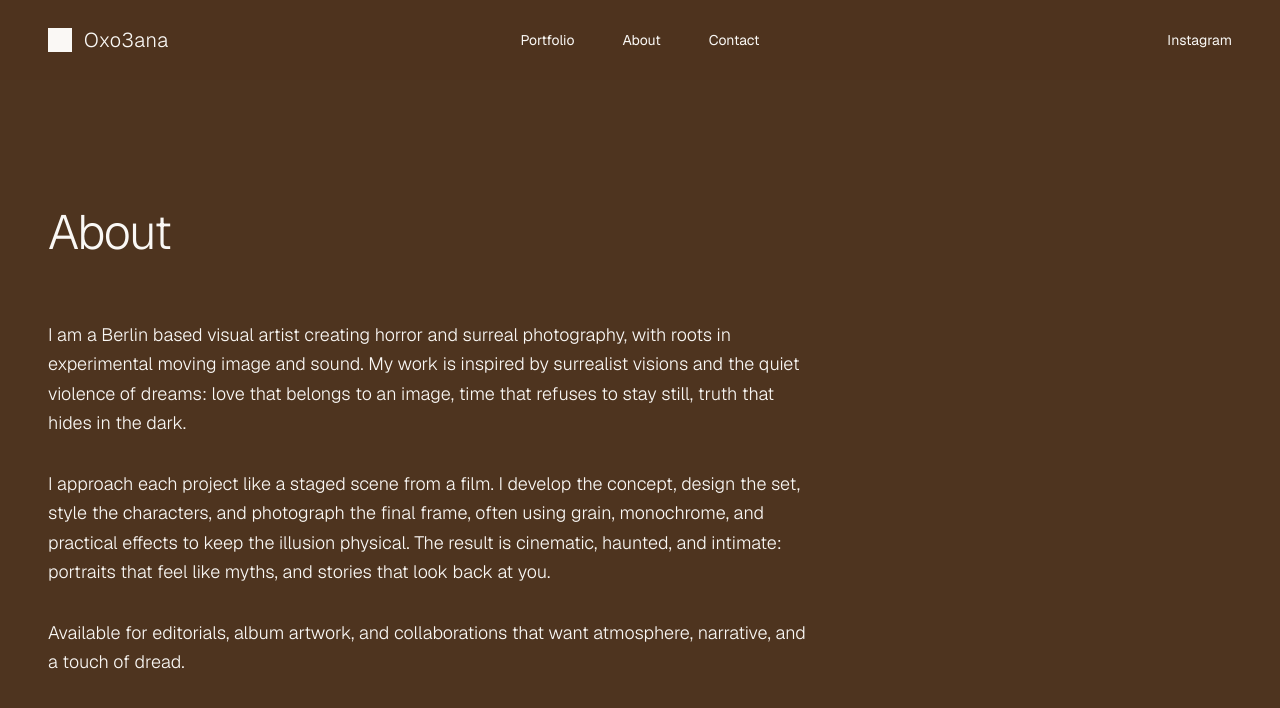
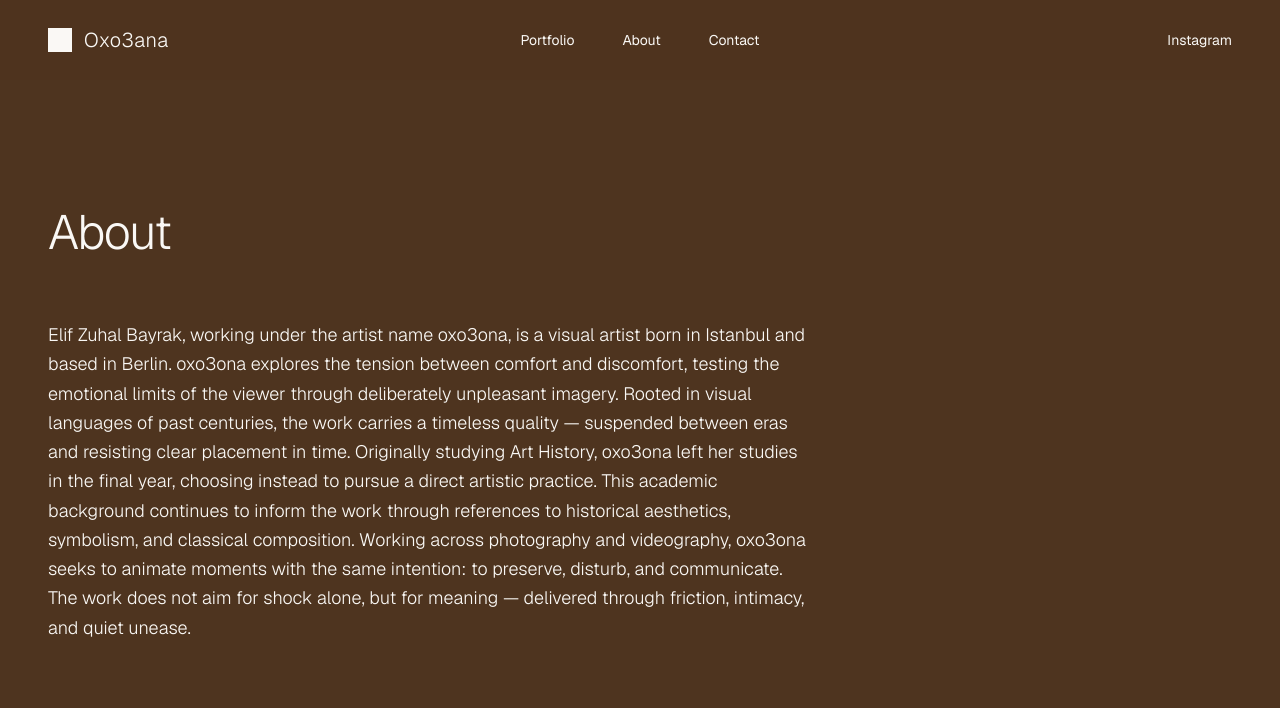
Before and after one commit to nihanbayrak/oxo3ona, a Next.js app: page /about in a window 1280 px wide. Shown: the top 708 px of the page. Built offline with nearby package versions, Linux system fonts and the light colour scheme.

Commit message:
Fix malformed paragraph tag on about page

```diff
--- a/app/about/page.tsx
+++ b/app/about/page.tsx
@@ -7,15 +7,10 @@ export default function AboutPage() {
 
           <div className="space-y-8 text-lg font-light leading-relaxed">
             <p>
-              I am a Berlin based visual artist creating horror and surreal photography, with roots in experimental moving image and sound. My work is inspired by surrealist visions and the quiet violence of dreams: love that belongs to an image, time that refuses to stay still, truth that hides in the dark.
-            </p>
-
-            <p>
-              I approach each project like a staged scene from a film. I develop the concept, design the set, style the characters, and photograph the final frame, often using grain, monochrome, and practical effects to keep the illusion physical. The result is cinematic, haunted, and intimate: portraits that feel like myths, and stories that look back at you.
-            </p>
-
-            <p>
-              Available for editorials, album artwork, and collaborations that want atmosphere, narrative, and a touch of dread.
+              Elif Zuhal Bayrak, working under the artist name oxo3ona, is a visual artist born in Istanbul and based in Berlin.
+oxo3ona explores the tension between comfort and discomfort, testing the emotional limits of the viewer through deliberately unpleasant imagery. Rooted in visual languages of past centuries, the work carries a timeless quality — suspended between eras and resisting clear placement in time.
+Originally studying Art History, oxo3ona left her studies in the final year, choosing instead to pursue a direct artistic practice. This academic background continues to inform the work through references to historical aesthetics, symbolism, and classical composition.
+Working across photography and videography, oxo3ona seeks to animate moments with the same intention: to preserve, disturb, and communicate. The work does not aim for shock alone, but for meaning — delivered through friction, intimacy, and quiet unease.
             </p>
           </div>
         </div>
```
